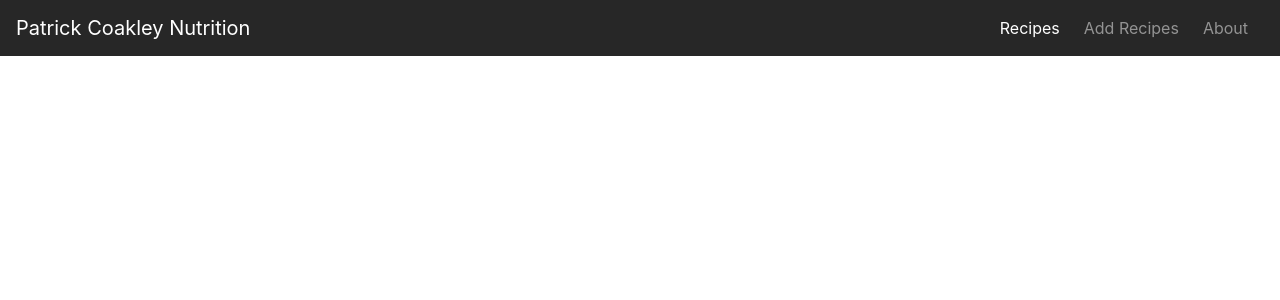
After one commit to PatrickCoakley23/milestone3-, a Flask app: template templates/base.html in a window 1280 px wide. The commit adds this page. Shown: the top 300 px of the page. Run offline with Flask 2, Linux system fonts and the light colour scheme; the template is opened without the code that fills it, so the values that code supplies are empty; some libraries are stand-ins or nearby versions.

Commit message:
created base.html page and linked up bootstrap and static folder with css

```diff
--- a/run.py
+++ b/run.py
@@ -1,5 +1,5 @@
 import os
-from flask import Flask, render_template
+from flask import Flask, render_template, url_for
 from flask_pymongo import PyMongo
 from bson.objectid import ObjectId
 
--- /dev/null
+++ b/static/css/style.css
@@ -0,0 +1,3 @@
+header {
+    background-color: #272727;
+}
--- /dev/null
+++ b/templates/base.html
@@ -0,0 +1,44 @@
+<!DOCTYPE html>
+<html lang="en">
+<head>
+    <meta charset="UTF-8">
+    <meta name="viewport" content="width=device-width, initial-scale=1.0">
+    <link rel="stylesheet" href="https://stackpath.bootstrapcdn.com/bootstrap/4.5.0/css/bootstrap.min.css" integrity="sha384-9aIt2nRpC12Uk9gS9baDl411NQApFmC26EwAOH8WgZl5MYYxFfc+NcPb1dKGj7Sk" crossorigin="anonymous">
+    <script src="https://stackpath.bootstrapcdn.com/bootstrap/4.5.0/js/bootstrap.min.js" integrity="sha384-OgVRvuATP1z7JjHLkuOU7Xw704+h835Lr+6QL9UvYjZE3Ipu6Tp75j7Bh/kR0JKI" crossorigin="anonymous"></script>
+    <link rel="stylesheet" href="{{url_for('static', filename='css/style.css')}}" type="text/css">
+    <title>Document</title>
+</head>
+<body>
+    <header>
+      <nav class="navbar navbar-expand-lg navbar-dark">
+                    <!-- BRAND AND LOGO-->
+                    <a class="navbar-brand uppercase" href="#"> Patrick Coakley Nutrition</a>
+
+                    <!-- HAMBURGER MENU FOR SMALLER SCREEN WIDTHS-->
+                    <button class="navbar-toggler" type="button" data-toggle="collapse" data-target="#navbarToggler1" aria-controls="navbarToggler1" aria-expanded="false" aria-label="Toggle navigation">
+                        <span class="navbar-toggler-icon"></span>
+                    </button>
+
+                    <!-- NAVBAR -->
+                    <div class="collapse navbar-collapse" id="navbarToggler1">
+                        <ul class="nav navbar-nav ml-auto">
+                            <li class="active nav-right mr-2">
+                                <a class="nav-link" href="{{url_for('get_recipes')}}">Recipes</a>
+                            </li>
+                            <li class="nav-right mr-2">
+                                <a class="nav-link" href="">Add Recipes</a>
+                            </li>
+                            <li class="nav-right mr-2">
+                                <a class="nav-link" href="">About</a>
+                            </li>
+                        </ul>
+                    </div>
+                </nav>
+
+    </header>
+    <main>
+        {% block content %}
+        {% endblock %}
+    </main>
+</body>
+</html>
```
Also changed, not shown: templates/recipes.html (+4 -4 lines).
